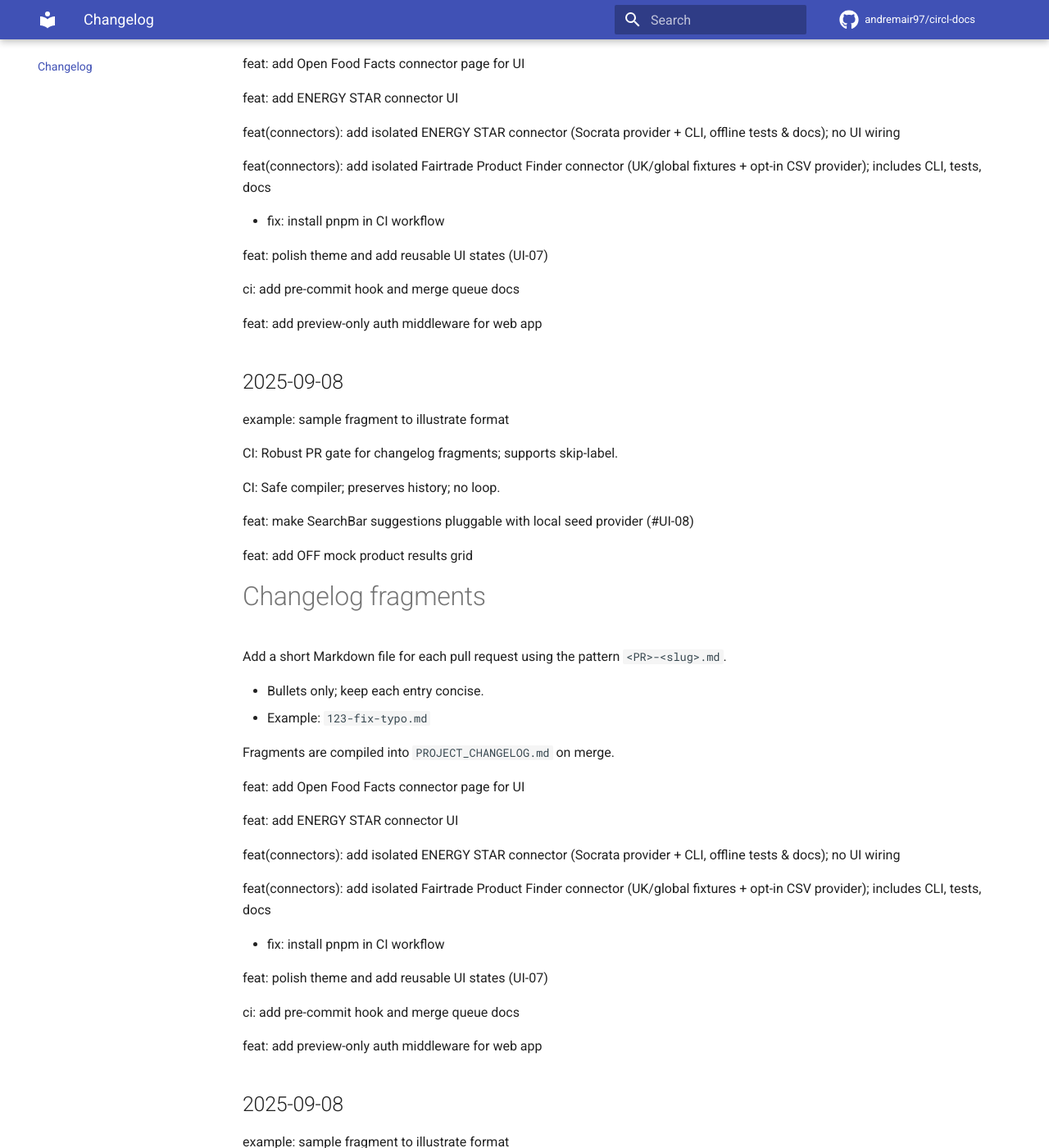
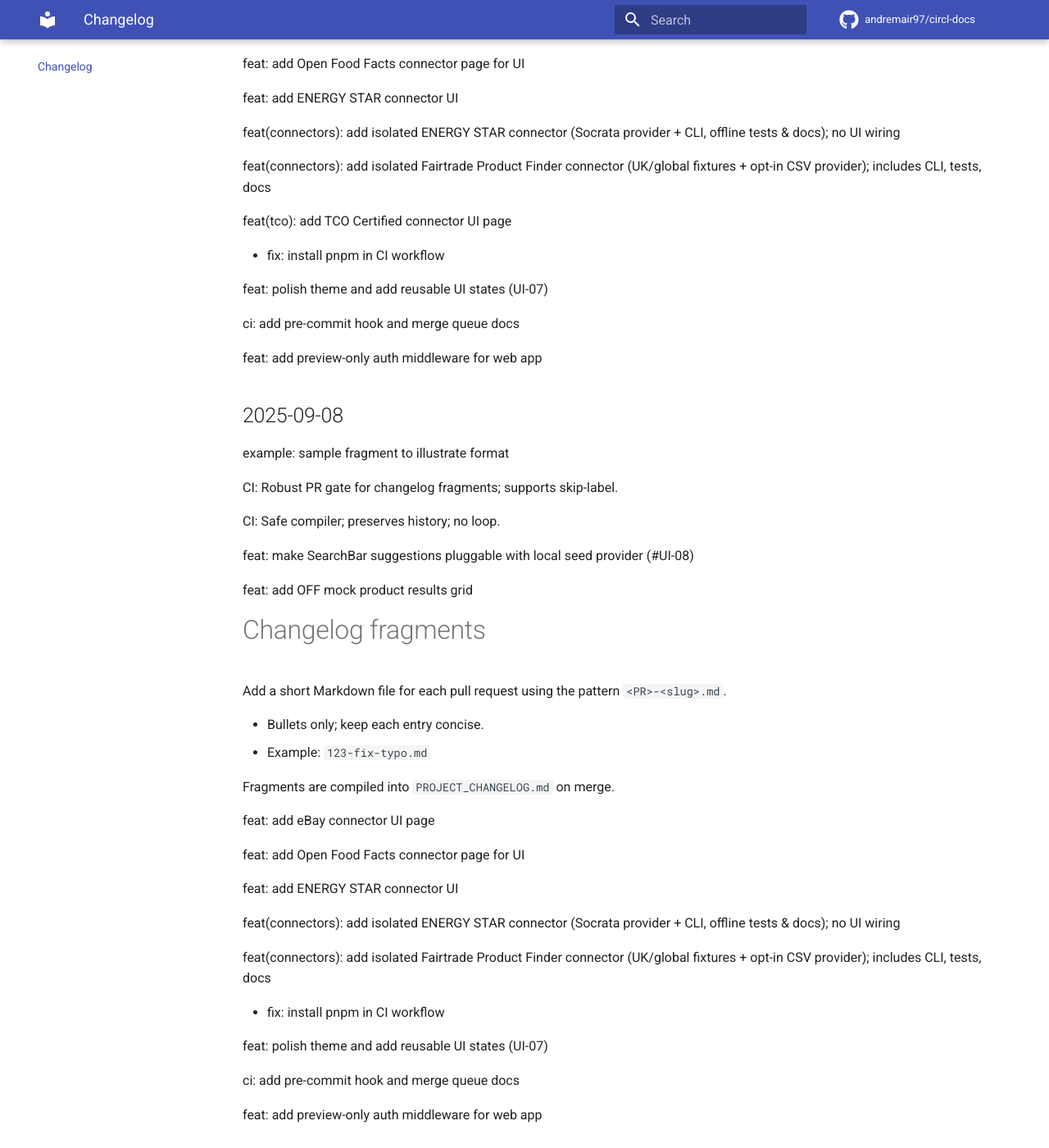
Before and after one commit to andremair97/circl-docs, an MkDocs documentation site: the page built from docs/changelog/index.md, in a window 1280 px wide and 1400 px high, scrolled down 826 px. Shown: the whole window at 82% size. Built offline with MkDocs 1.6.1 and Material for MkDocs 9.7.7, drawn with Linux system fonts in a browser that asks for light colours; comment, search, counter and statistics services are not loaded.

Commit message:
chore(changelog): compile fragments [skip ci]

```diff
--- a/PROJECT_CHANGELOG.md
+++ b/PROJECT_CHANGELOG.md
@@ -1,4 +1,45 @@
 # PROJECT_CHANGELOG
+
+## 2025-09-08
+
+example: sample fragment to illustrate format
+
+CI: Robust PR gate for changelog fragments; supports skip-label.
+
+CI: Safe compiler; preserves history; no loop.
+
+feat: make SearchBar suggestions pluggable with local seed provider (#UI-08)
+
+feat: add OFF mock product results grid
+
+# Changelog fragments
+
+Add a short Markdown file for each pull request using the pattern `<PR>-<slug>.md`.
+
+- Bullets only; keep each entry concise.
+- Example: `123-fix-typo.md`
+
+Fragments are compiled into `PROJECT_CHANGELOG.md` on merge.
+
+feat: add eBay connector UI page
+
+feat: add Open Food Facts connector page for UI
+
+feat: add ENERGY STAR connector UI
+
+feat(connectors): add isolated ENERGY STAR connector (Socrata provider + CLI, offline tests & docs); no UI wiring
+
+feat(connectors): add isolated Fairtrade Product Finder connector (UK/global fixtures + opt-in CSV provider); includes CLI, tests, docs
+
+feat(tco): add TCO Certified connector UI page
+
+- fix: install pnpm in CI workflow
+
+feat: polish theme and add reusable UI states (UI-07)
+
+ci: add pre-commit hook and merge queue docs
+
+feat: add preview-only auth middleware for web app
 
 ## 2025-09-08
 
```
